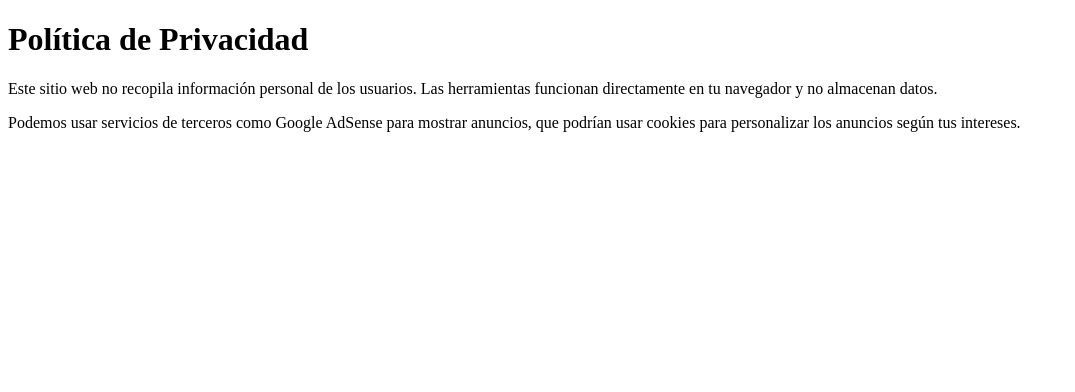
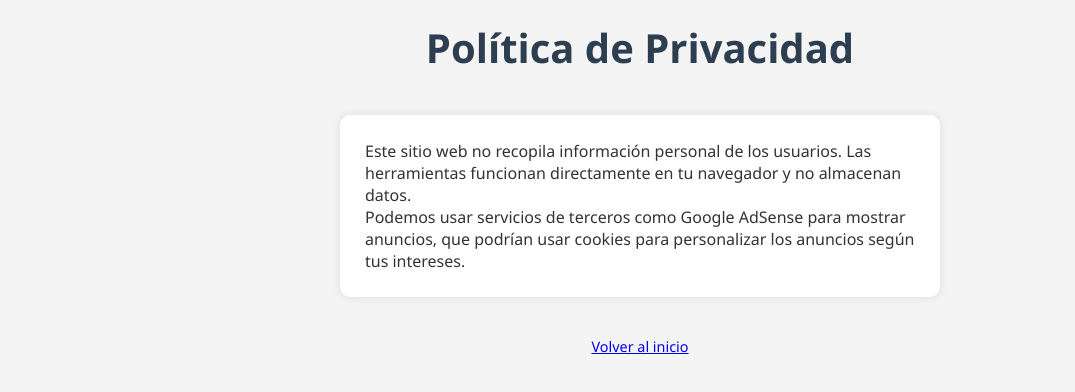
Before and after one commit to Jonathan0507-lang/mini-herramientas-online, a plain HTML site: page pages/politica-privacidad.html in a window 1280 px wide. Shown: the whole page, without its empty margins (0-1075 px from the left). Drawn offline with Linux system fonts and the light colour scheme.

Commit message:
commit2: paginas necesarias

```diff
--- a/pages/politica-privacidad.html
+++ b/pages/politica-privacidad.html
@@ -3,10 +3,20 @@
 <head>
   <meta charset="UTF-8" />
   <title>Política de Privacidad</title>
+  <link rel="stylesheet" href="../style.css" />
 </head>
 <body>
-  <h1>Política de Privacidad</h1>
-  <p>Este sitio web no recopila información personal de los usuarios. Las herramientas funcionan directamente en tu navegador y no almacenan datos.</p>
-  <p>Podemos usar servicios de terceros como Google AdSense para mostrar anuncios, que podrían usar cookies para personalizar los anuncios según tus intereses.</p>
+  <header>
+    <h1>Política de Privacidad</h1>
+  </header>
+
+  <main>
+    <p>Este sitio web no recopila información personal de los usuarios. Las herramientas funcionan directamente en tu navegador y no almacenan datos.</p>
+    <p>Podemos usar servicios de terceros como Google AdSense para mostrar anuncios, que podrían usar cookies para personalizar los anuncios según tus intereses.</p>
+  </main>
+
+  <footer>
+    <p><a href="../index.html">Volver al inicio</a></p>
+  </footer>
 </body>
 </html>
```
Also changed, not shown: index.html (+5 -0 lines), pages/contacto.html (+12 -2 lines), pages/terminos-condiciones.html (+12 -3 lines).
